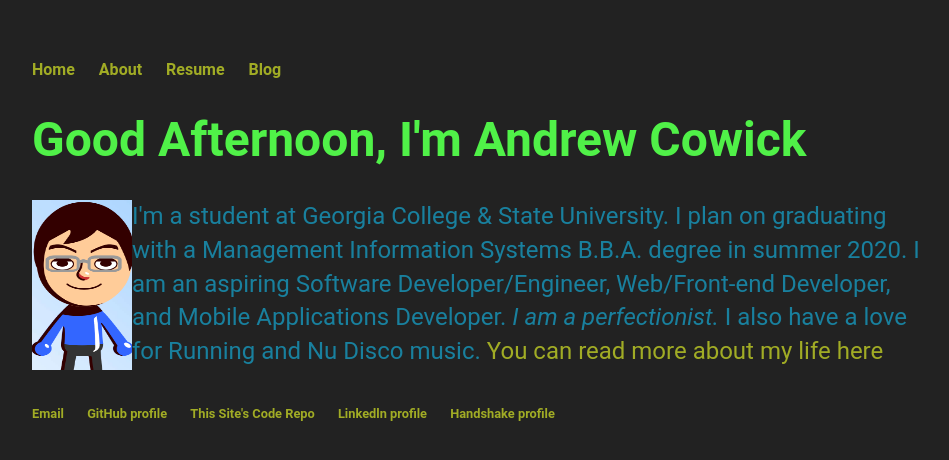
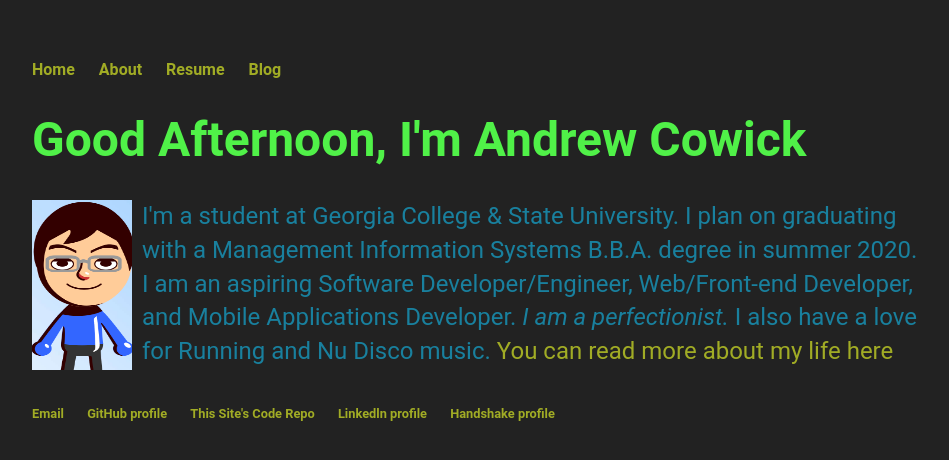
Before and after one commit to acow19/acow19.github.io, a Jekyll site: the page built from index.html, in a window 1280 px wide. Shown: the top 460 px of the page, without its empty margins (160-1109 px from the left). Built offline with Jekyll 4.4.1, drawn with Linux system fonts in a browser that asks for light colours.

Commit message:
Attempt to adjust the right margin of the image on the index page in order to try to make the paragraph text not right directly next to the image

```diff
--- a/css/main.css
+++ b/css/main.css
@@ -66,10 +66,6 @@ canvas {
     display: block;
 }
 
-/*img {
-    display: inline-block;
-    margin: 25px 10px;
-    margin-left: auto;
-    margin-right: auto;
-    padding: 0px 0px 0px 4px;
-}*/
+img {
+    margin-right: 10px
+}
```
